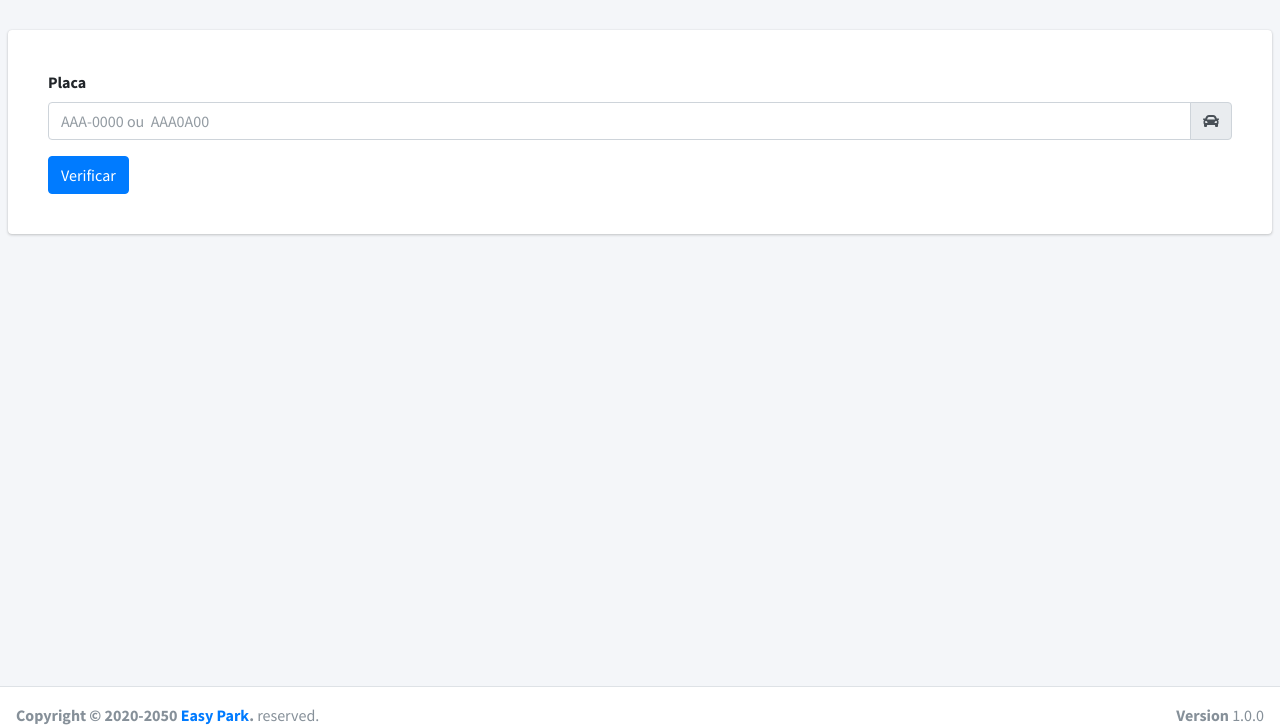
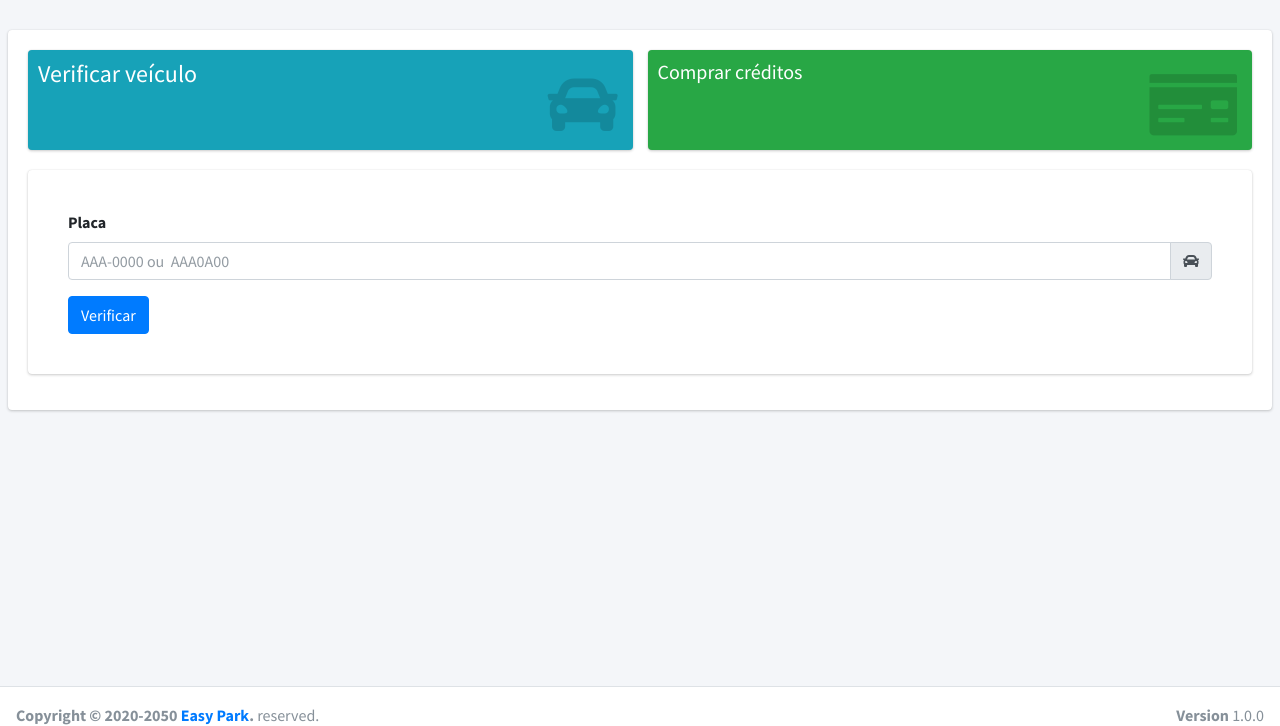
Before and after one commit to rauanisanfelice/easy-park, a Django app: page /vendedor/ in a window 1280 px wide. Shown: the part 57-783 px from the top of the page. Run offline with Django 3.2, Linux system fonts and the light colour scheme; some libraries are stand-ins or nearby versions.

Commit message:
layout inicial

```diff
--- a/templates/template-vendedor.html
+++ b/templates/template-vendedor.html
@@ -46,8 +46,44 @@
                 <section class="content-header">
                     <div class="container-fluid"></div>
                 </section>
+
                 <section class="content">
-                    {% block body %}{% endblock %}
+                    {% comment %} MENU AJUDA {% endcomment %}
+                    <div class="card card-solid card-outline">
+                        <div class="card-body box-profile">
+                            <div class="row">
+                                <div class="col-md-6 col-sm-12">
+                                    <a href="{% url 'info' %}">
+                                        <div class="small-box bg-info">
+                                            <div class="inner" style="height: 100px;">
+                                                <h4>Verificar veículo</h4>
+                                            </div>
+                                            <div class="icon">
+                                                <i class="fas fas fa-car"></i>
+                                            </div>
+                                        </div>
+                                    </a>
+                                </div>
+
+                                <div class="col-md-6 col-sm-12">
+                                    <a href="{% url 'comprar' %}" class="small-box-footer">
+                                        <div class="small-box bg-green">
+                                            <div class="inner" style="height: 100px;">
+                                                <h5>Comprar créditos</h5>
+                                            </div>
+                                            <div class="icon">
+                                                <i class="fas fa-money-check"></i>
+                                            </div>
+                                        </div>
+                                    </a>
+                                </div>
+                            </div>
+
+                            <!-- BODY -->
+                            {% block body %}{% endblock %}
+
+                        </div>
+                    </div>
                 </section>
             </div>
 
```
